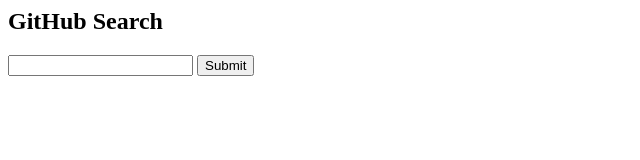
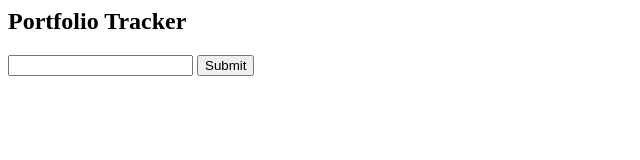
Before and after one commit to ky-leg/phase-1-project, a plain HTML site: page index.html in a window 1280 px wide. Shown: the full height of the page, 0-640 px from the left. Drawn offline with Linux system fonts and the light colour scheme.

Commit message:
updated index.html

```diff
--- a/index.html
+++ b/index.html
@@ -10,7 +10,7 @@
 <body>
   <div id='main'>
 
-    <h2>GitHub Search</h2>
+    <h2>Portfolio Tracker</h2>
 
     <form id='github-form'>
       <input id='search' type='text' name='search'>
```
